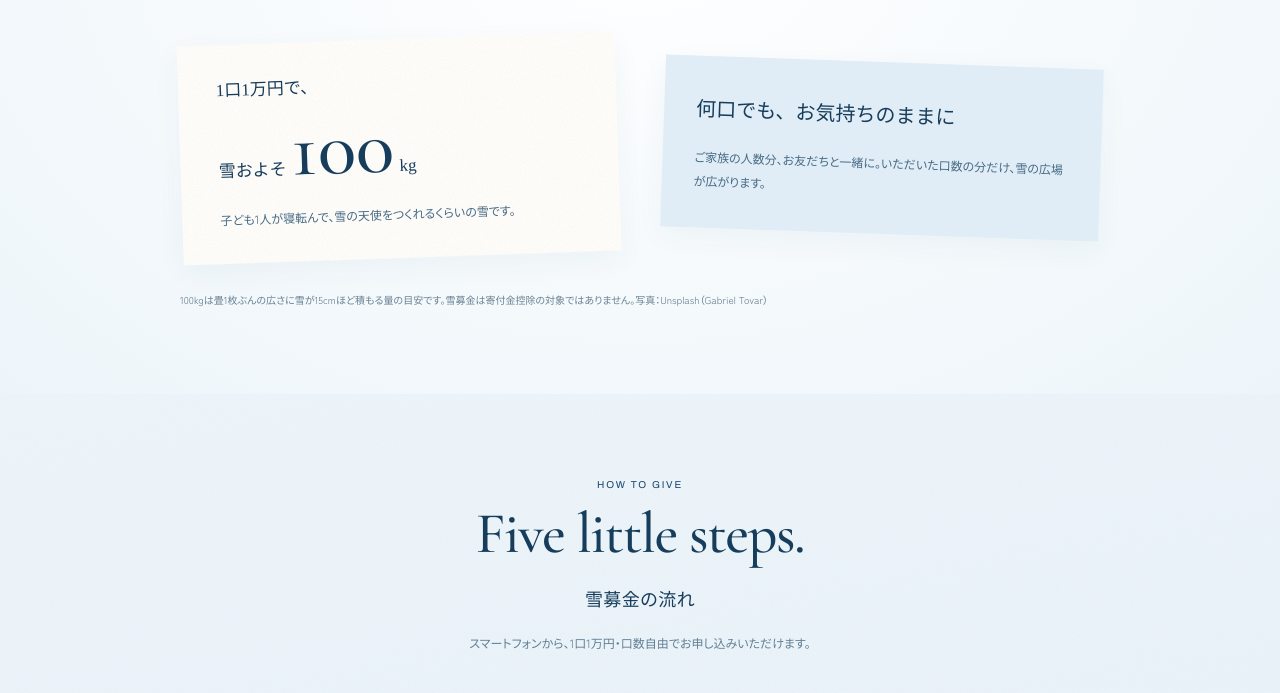
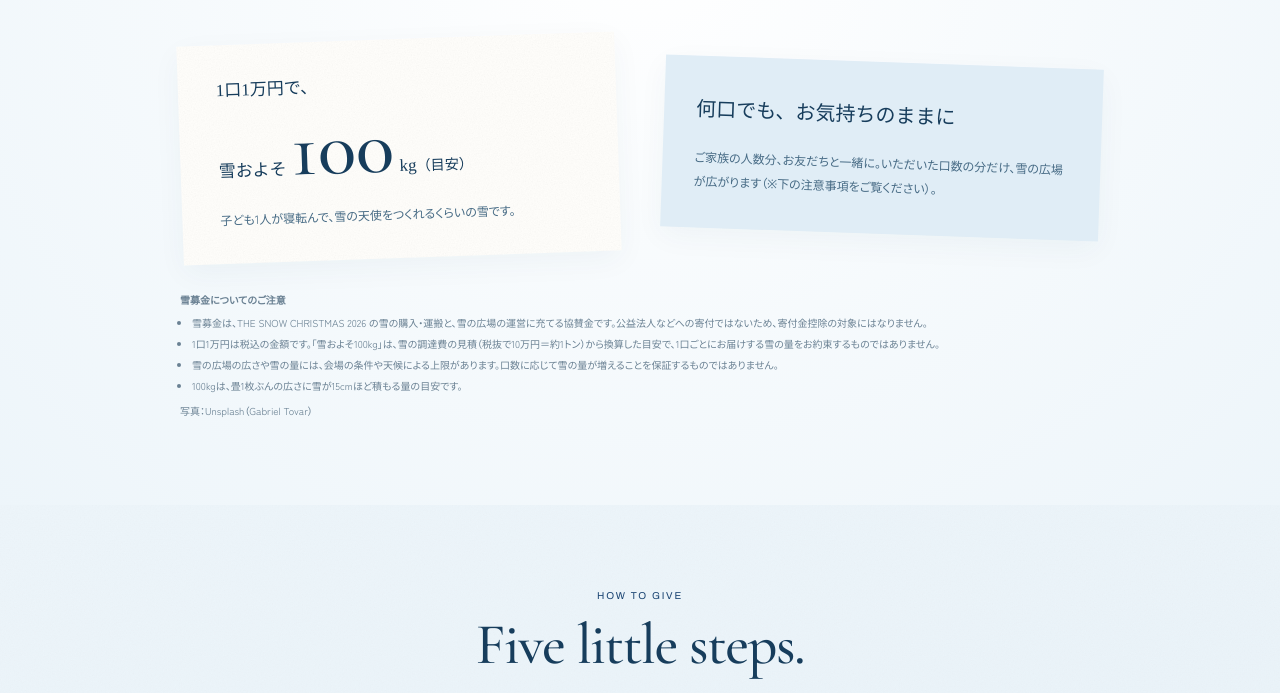
Before and after one commit to kento-koso/thesnowchristmas, a website: page snowfund.html in a window 1280 px wide. Shown: the part 1333-2026 px from the top of the page. Drawn offline with nearby package versions, Linux system fonts and the light colour scheme.

Commit message:
雪募金：注意書きを追加（協賛金・100kgは目安・税込/税抜・量の上限）

```diff
--- a/snowfund.css
+++ b/snowfund.css
@@ -604,3 +604,8 @@
     max-width: 370px;
   }
 }
+
+/* 雪募金の注意事項（11/3 追加） */
+.fund-notes { margin-top: 1.5em; text-align: left; line-height: 1.8; }
+.fund-notes ul { margin: .4em 0 .6em; padding-left: 1.2em; }
+.fund-notes li { list-style: disc; margin: .2em 0; }
--- a/snowfund.html
+++ b/snowfund.html
@@ -227,21 +227,27 @@
             <div>
               <h2 id="fund-impact-title">
                 <span class="fund-unit">1口1万円で、</span
-                ><span class="fund-weight">雪およそ<strong>100</strong>kg</span>
+                ><span class="fund-weight">雪およそ<strong>100</strong>kg<small>（目安）</small></span>
               </h2>
               <p>子ども1人が寝転んで、雪の天使をつくれるくらいの雪です。</p>
             </div>
             <div>
               <h3>何口でも、お気持ちのままに</h3>
               <p>
-                ご家族の人数分、お友だちと一緒に。いただいた口数の分だけ、雪の広場が広がります。
+                ご家族の人数分、お友だちと一緒に。いただいた口数の分だけ、雪の広場が広がります（※下の注意事項をご覧ください）。
               </p>
             </div>
           </div>
-          <p class="cap">
-            100kgは畳1枚ぶんの広さに雪が15cmほど積もる量の目安です。雪募金は寄付金控除の対象ではありません。写真：Unsplash（Gabriel
-            Tovar）
-          </p>
+          <div class="cap fund-notes">
+            <p><b>雪募金についてのご注意</b></p>
+            <ul>
+              <li>雪募金は、THE SNOW CHRISTMAS 2026 の雪の購入・運搬と、雪の広場の運営に充てる協賛金です。公益法人などへの寄付ではないため、寄付金控除の対象にはなりません。</li>
+              <li>1口1万円は税込の金額です。「雪およそ100kg」は、雪の調達費の見積（税抜で10万円＝約1トン）から換算した目安で、1口ごとにお届けする雪の量をお約束するものではありません。</li>
+              <li>雪の広場の広さや雪の量には、会場の条件や天候による上限があります。口数に応じて雪の量が増えることを保証するものではありません。</li>
+              <li>100kgは、畳1枚ぶんの広さに雪が15cmほど積もる量の目安です。</li>
+            </ul>
+            <p>写真：Unsplash（Gabriel Tovar）</p>
+          </div>
         </div>
       </section>
       <section class="fund-flow" aria-labelledby="fund-flow-title">
```
Also changed, not shown: index.html (+2 -2 lines), snowfund-thanks.html (+2 -2 lines).
